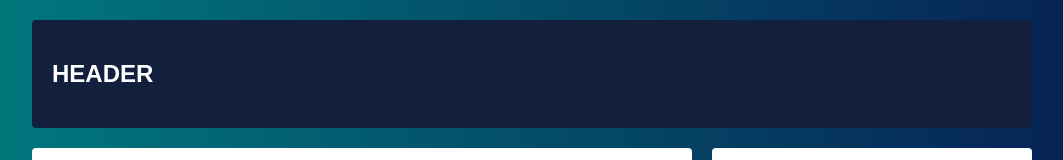
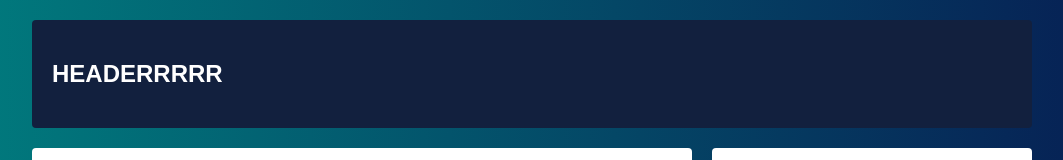
Before and after one commit to andreecueva97/gh-pages-depl, a React (Create React App) app: page / in a window 1280 px wide. Shown: the top 160 px of the page, without its empty margins (108-1171 px from the left). Built offline with nearby package versions, Linux system fonts and the light colour scheme.

Commit message:
EDIT TEXT HEADERRRRRR

```diff
--- a/src/containers/Home.js
+++ b/src/containers/Home.js
@@ -9,7 +9,7 @@ function Home() {
   return (
     <div className="contenedor">
       <header className="header">
-        <h2>HEADER</h2>
+        <h2>HEADERRRRR</h2>
       </header>
 
       <div className="contenido">
```
